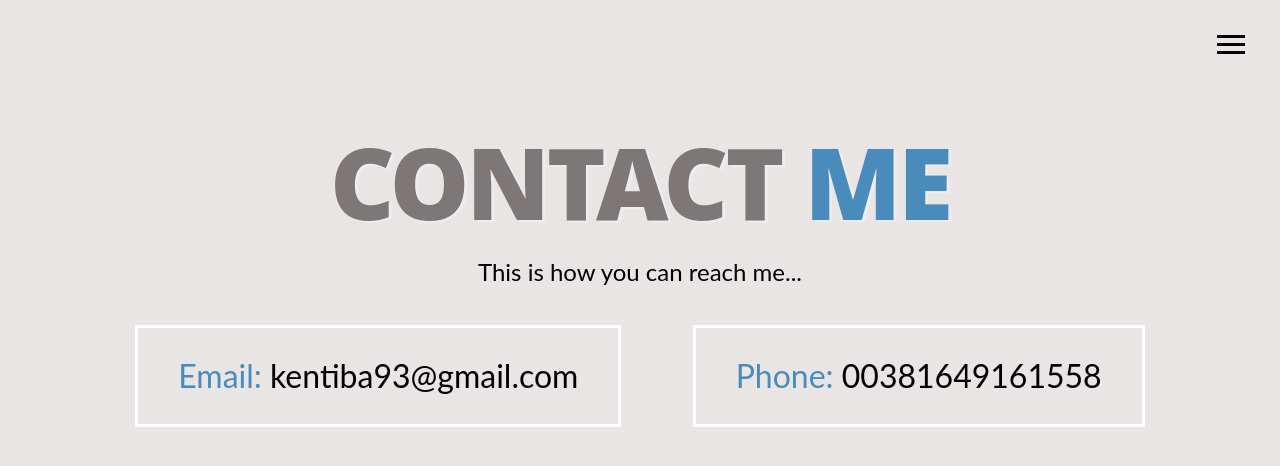
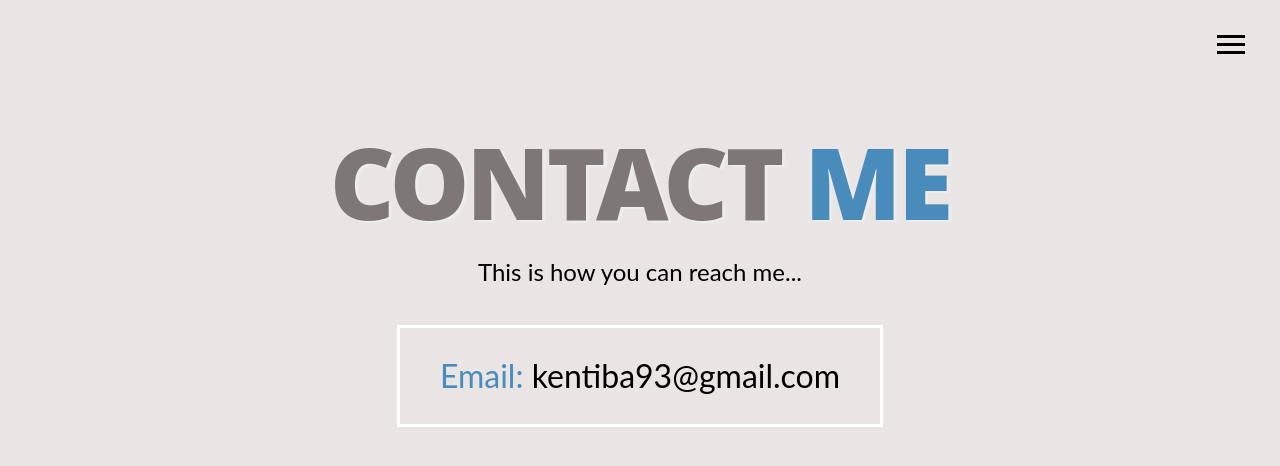
Before and after one commit to kentiba/portfolio_v2, a plain HTML site: page contact.html in a window 1280 px wide. Drawn offline with Linux system fonts and the light colour scheme.

Commit message:
removed my number from contact.html

```diff
--- a/contact.html
+++ b/contact.html
@@ -40,17 +40,13 @@
             <a href="work.html" class="nav-link">My Work</a>
           </li>
           <li class="nav-item current">
-                        <a href="contact.html" class="nav-link"
-                            >How To Reach Me</a
-                        >
+            <a href="contact.html" class="nav-link">How To Reach Me</a>
           </li>
         </ul>
       </div>
     </header>
     <main id="contact">
-            <h1 class="lg-heading">
-                Contact<span class="text-secondary"> me</span>
-            </h1>
+      <h1 class="lg-heading">Contact<span class="text-secondary"> me</span></h1>
       <h2 class="sm-heading">
         This is how you can reach me...
       </h2>
@@ -60,12 +56,6 @@
           <wbr />
           kentiba93@gmail.com
         </div>
-
-                <div>
-                    <span class="text-secondary">Phone:</span>
-                    <wbr />
-                    00381649161558
-                </div>
       </div>
     </main>
 
```
Lines whose indentation alone changed are shown as unchanged.
